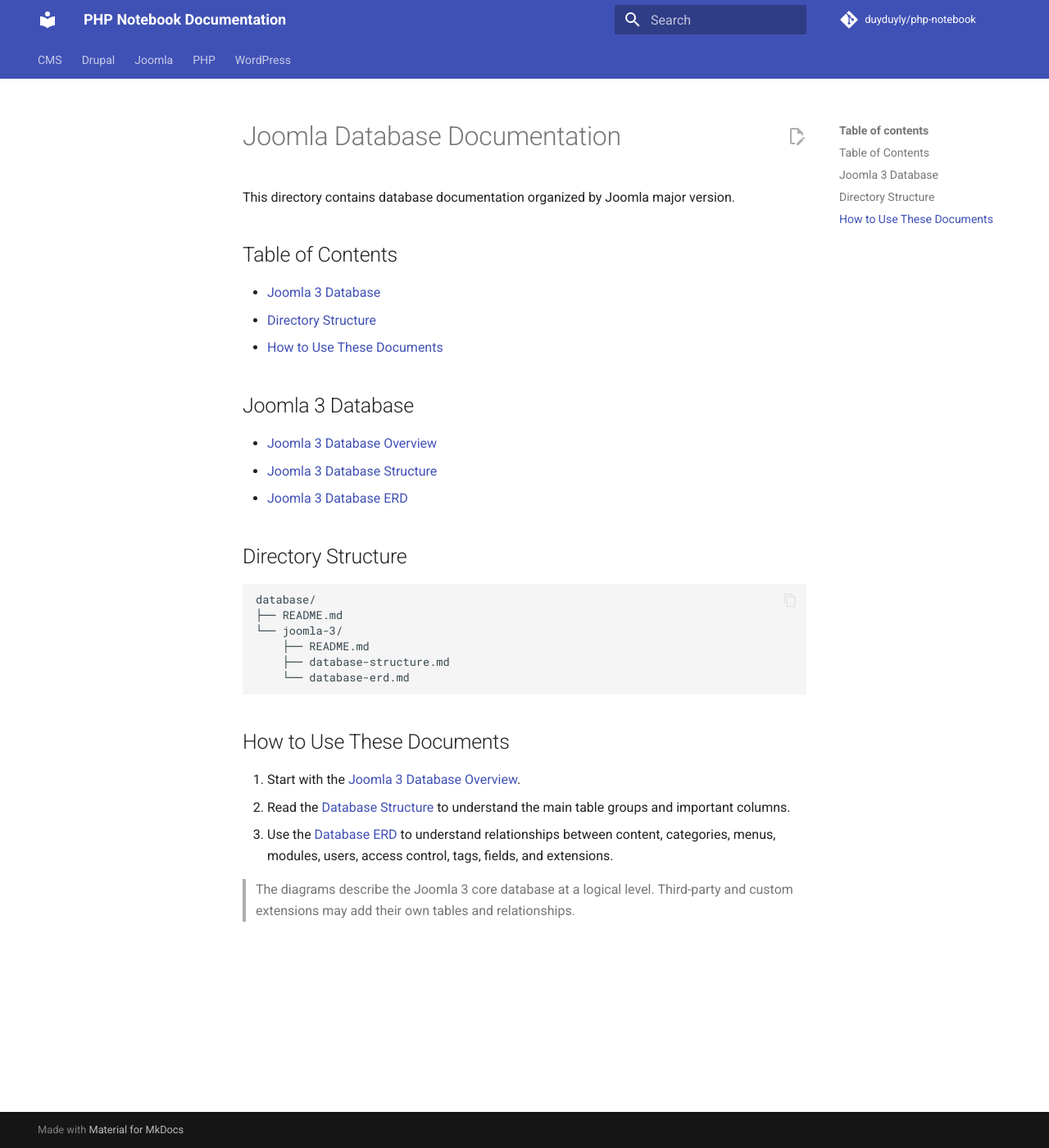
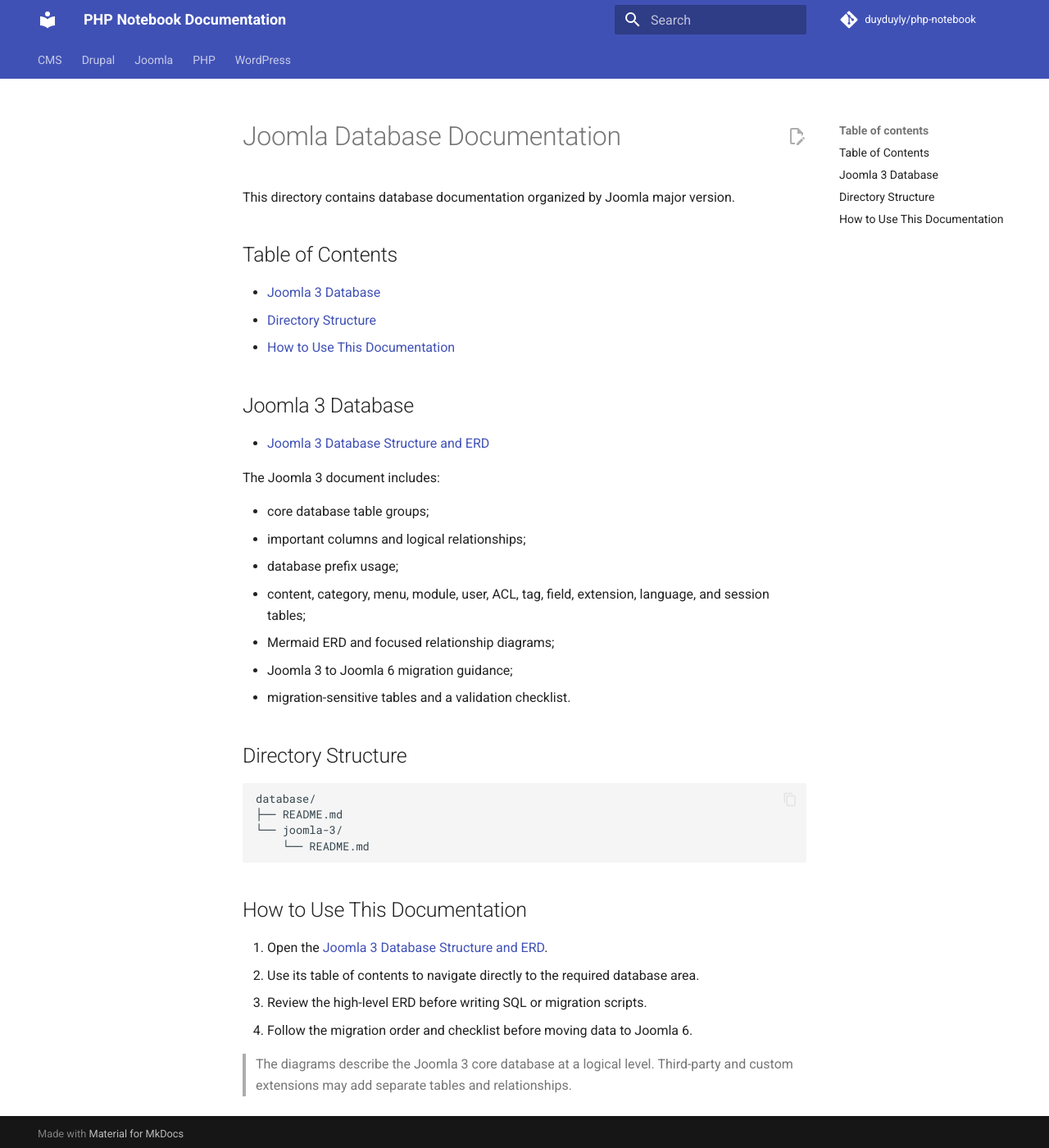
Before and after one commit to duyduyly/php-notebook, an MkDocs documentation site: the page built from docs/joomla/learning/database/README.md, in a window 1280 px wide and 1400 px high. Shown: the whole window at 82% size. Built offline with MkDocs 1.6.1 and Material for MkDocs 9.7.7, drawn with Linux system fonts in a browser that asks for light colours; comment, search, counter and statistics services are not loaded.

Commit message:
docs: update database documentation index

````diff
--- a/docs/joomla/learning/database/README.md
+++ b/docs/joomla/learning/database/README.md
@@ -6,13 +6,21 @@ This directory contains database documentation organized by Joomla major version
 
 - [Joomla 3 Database](#joomla-3-database)
 - [Directory Structure](#directory-structure)
-- [How to Use These Documents](#how-to-use-these-documents)
+- [How to Use This Documentation](#how-to-use-this-documentation)
 
 ## Joomla 3 Database
 
-- [Joomla 3 Database Overview](./joomla-3/README.md)
-- [Joomla 3 Database Structure](./joomla-3/database-structure.md)
-- [Joomla 3 Database ERD](./joomla-3/database-erd.md)
+- [Joomla 3 Database Structure and ERD](./joomla-3/README.md)
+
+The Joomla 3 document includes:
+
+- core database table groups;
+- important columns and logical relationships;
+- database prefix usage;
+- content, category, menu, module, user, ACL, tag, field, extension, language, and session tables;
+- Mermaid ERD and focused relationship diagrams;
+- Joomla 3 to Joomla 6 migration guidance;
+- migration-sensitive tables and a validation checklist.
 
 ## Directory Structure
 
@@ -20,15 +28,14 @@ This directory contains database documentation organized by Joomla major version
 database/
 ├── README.md
 └── joomla-3/
-    ├── README.md
-    ├── database-structure.md
-    └── database-erd.md
+    └── README.md
 ```
 
-## How to Use These Documents
+## How to Use This Documentation
 
-1. Start with the [Joomla 3 Database Overview](./joomla-3/README.md).
-2. Read the [Database Structure](./joomla-3/database-structure.md) to understand the main table groups and important columns.
-3. Use the [Database ERD](./joomla-3/database-erd.md) to understand relationships between content, categories, menus, modules, users, access control, tags, fields, and extensions.
+1. Open the [Joomla 3 Database Structure and ERD](./joomla-3/README.md).
+2. Use its table of contents to navigate directly to the required database area.
+3. Review the high-level ERD before writing SQL or migration scripts.
+4. Follow the migration order and checklist before moving data to Joomla 6.
 
-> The diagrams describe the Joomla 3 core database at a logical level. Third-party and custom extensions may add their own tables and relationships.
+> The diagrams describe the Joomla 3 core database at a logical level. Third-party and custom extensions may add separate tables and relationships.
````
